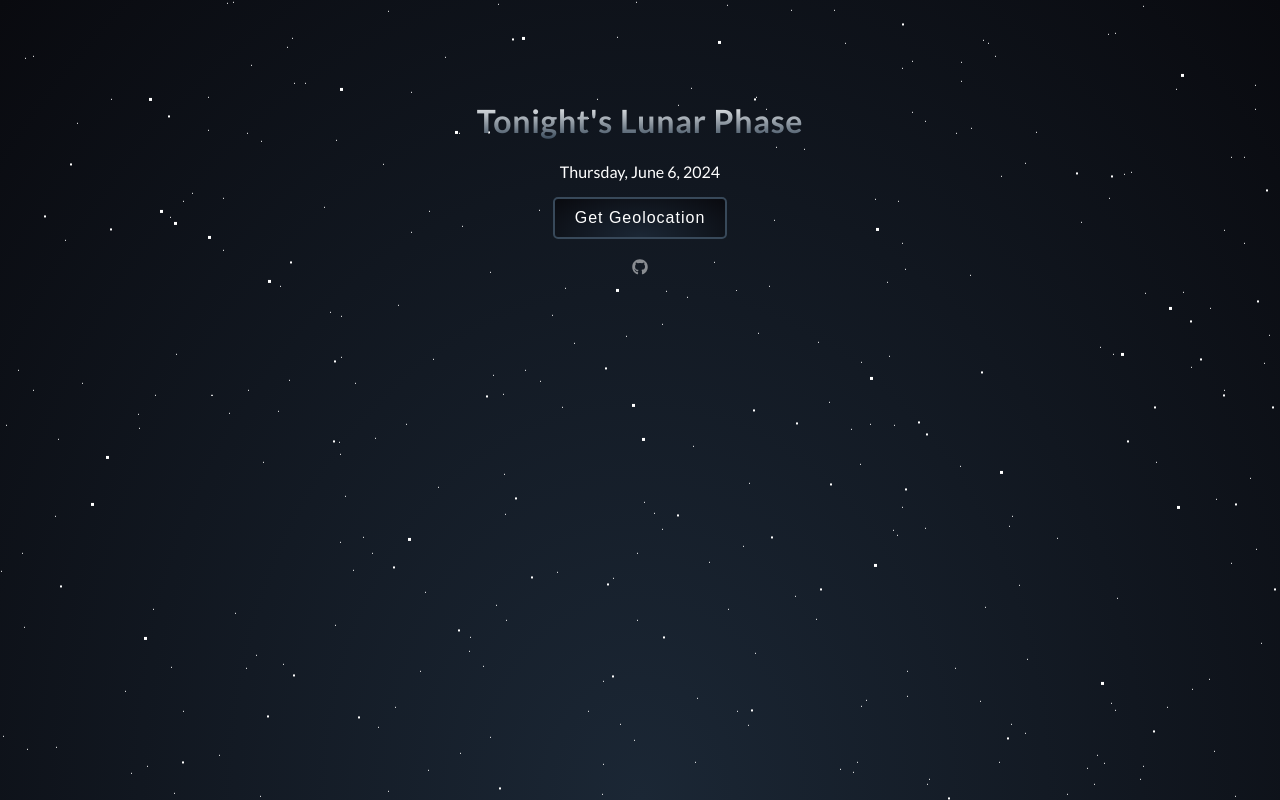
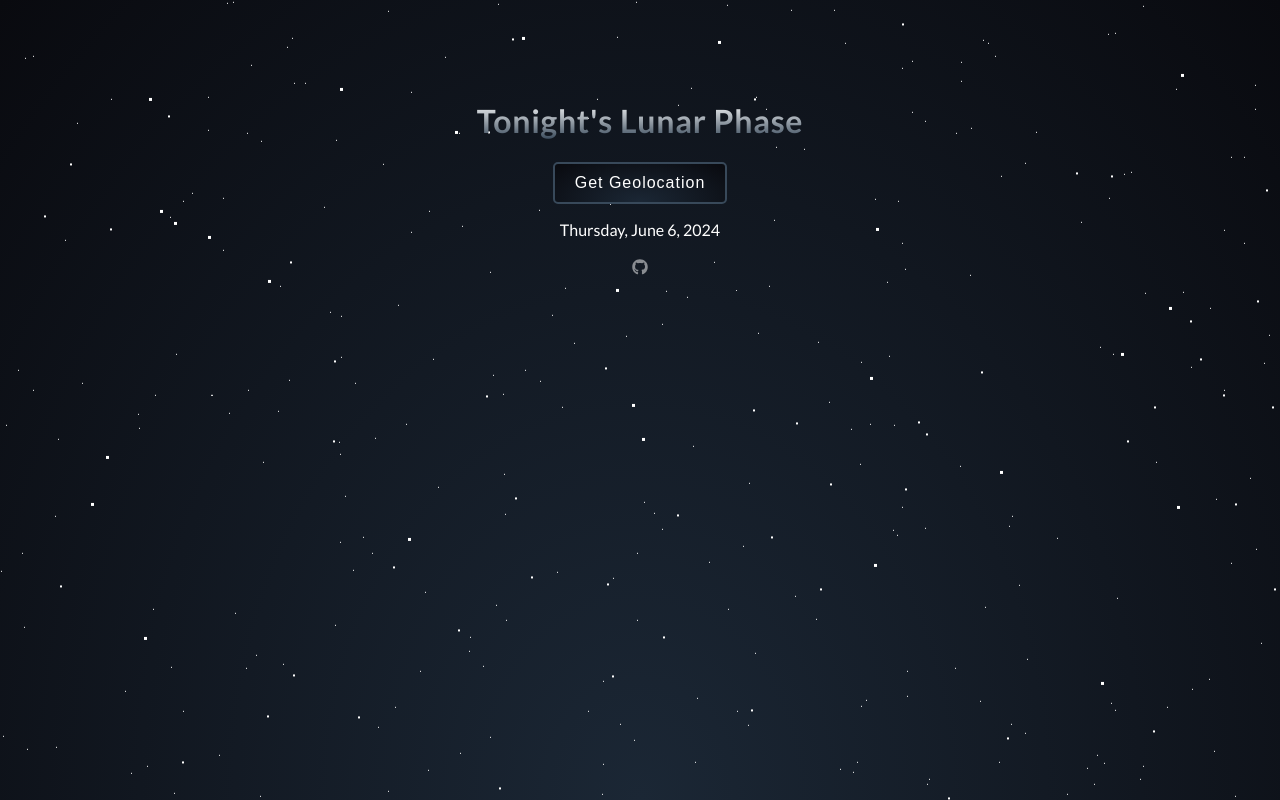
Before and after one commit to kencrocken/lunar_phase, a React (Create React App) app: page / in a window 1280 px wide. Built offline with nearby package versions, Linux system fonts and the light colour scheme.

Commit message:
refactor: reposition date and coordinates display below moon phase information

```diff
--- a/src/App.tsx
+++ b/src/App.tsx
@@ -99,9 +99,7 @@ function App() {
       <Wrapper>
         <header>
           <AppTitle>Tonight&#39;s Lunar Phase</AppTitle>
-          <p>{currentDate.toLocaleDateString(undefined, dateFormatOptions)}
-            {!locationError && coords && <DisplayCoordinates coords={coords} />}
-          </p>
+
         </header>
         {!coords && !isFetching && (
           <GradiantButton onClick={handleTriggerGeolocation}>Get Geolocation</GradiantButton>
@@ -116,6 +114,9 @@ function App() {
         )}
 
         {!moonError && moonData && <DisplayMoonPhase phaseName={moonData.moon.phase_name} illumination={moonData.moon.illumination} upcomingPhases={moonData.moon.detailed.upcoming_phases} />}
+        <p>{currentDate.toLocaleDateString(undefined, dateFormatOptions)}
+            {!locationError && coords && <DisplayCoordinates coords={coords} />}
+          </p>
         {moonError && <p>{moonError}</p>}
         {locationError && <LocationError locationError={locationError} />}
         <AppFooter>
```
